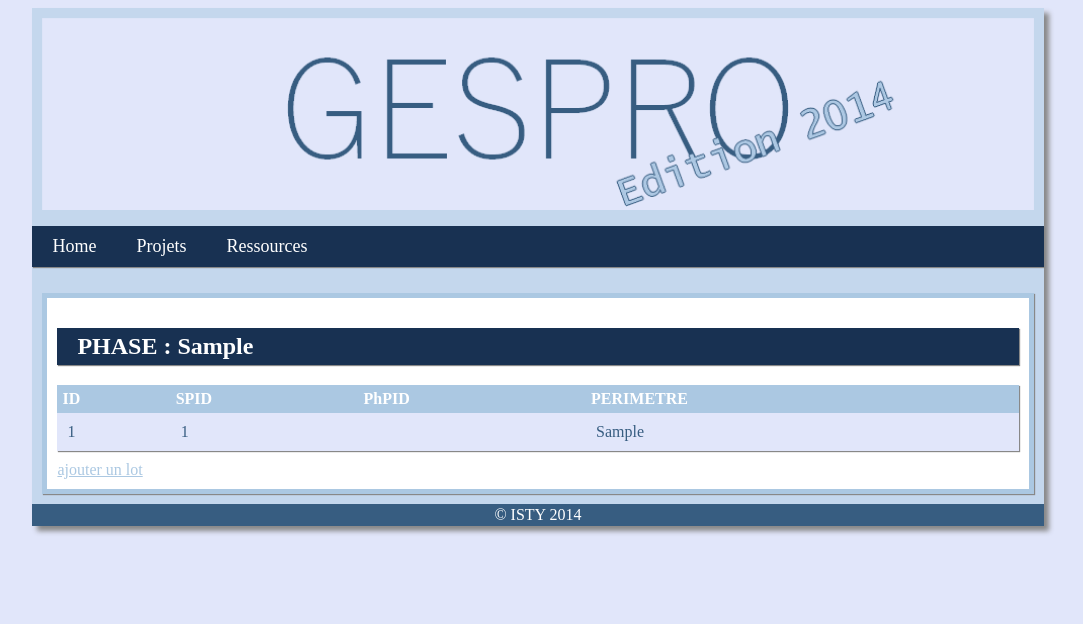
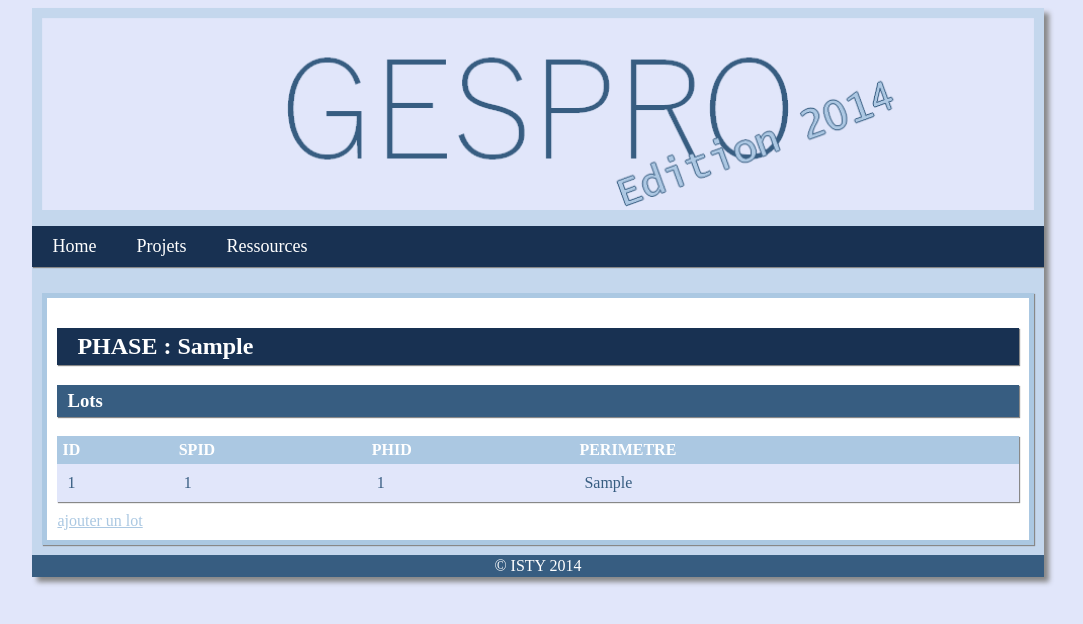
Before and after one commit to xnorbal/MACSI1, a PHP site: page /phasedetails.php?phid=1 in a window 1280 px wide. Shown: the top 624 px of the page, without its empty margins (102-1185 px from the left). Run offline with PHP 8.4, Linux system fonts and the light colour scheme; tables that the repository leaves empty hold one stand-in row (values such as "Sample post"); data that the repository does not hold is empty.

Commit message:
Correction bug phasedetails

```diff
--- a/phasedetails.php
+++ b/phasedetails.php
@@ -9,23 +9,24 @@ if(empty($_GET['phid'])) {
 }
 
 $mysqli = connect();
-$pid = mysqli_real_escape_string($mysqli, $_GET['phid']);
-$req = mysqli_query($mysqli, "SELECT ID,INTITULE,PERIMETRE FROM PROJET WHERE ID=".$pid);
+$phid = mysqli_real_escape_string($mysqli, $_GET['phid']);
+$res = mysqli_query($mysqli, "SELECT * FROM PHASE WHERE ID=".$phid);
 
-if(mysqli_num_rows($req) <= 0) {
+if(mysqli_num_rows($res) <= 0) {
 	header("HTTP/1.0 404 Not Found");
 	header("Location: error404.php");
 }
 
-$res2 = mysqli_query($mysqli, "SELECT ID,PID,INTITULE FROM PHASE WHERE ID=".$_GET["phid"]);
-$row = mysqli_fetch_assoc($res2);
+$row = mysqli_fetch_assoc($res);
 $intitule =  stripslashes($row['INTITULE']);
 echo "<h2>PHASE : ".$intitule."</h2>";
 
 //AFFICHAGE DES LOTS de la PHASE
 
 
-$res3 = mysqli_query($mysqli, "SELECT ID,SPID,PHID,PERIMETRE FROM LOT WHERE PHID=".$row["ID"]);
+$res3 = mysqli_query($mysqli, "SELECT ID,SPID,PHID,PERIMETRE FROM LOT WHERE PHID=".$phid);
+
+echo '<h3>Lots</h3>';
 echo '<table class="table">';
 echo '<th>';
 echo 'ID';
@@ -34,7 +35,7 @@ echo '<th>';
 echo 'SPID';
 echo '</th>';
 echo '<th>';
-echo 'PhPID';
+echo 'PHID';
 echo '</th>';
 echo '<th>';
 echo 'PERIMETRE';
@@ -44,7 +45,7 @@ while($row1 = mysqli_fetch_assoc($res3))
 {
 	$id =  stripslashes($row1['ID']);
 	$spid = stripslashes($row1['SPID']);
-	$phpid = stripslashes($row1['PhPID']);
+	$phpid = stripslashes($row1['PHID']);
 	$perimetre =  stripslashes($row1['PERIMETRE']);
 
 	echo '<tr>';
```
